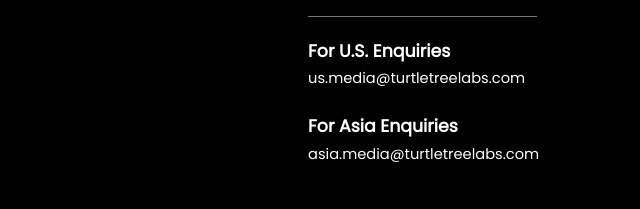
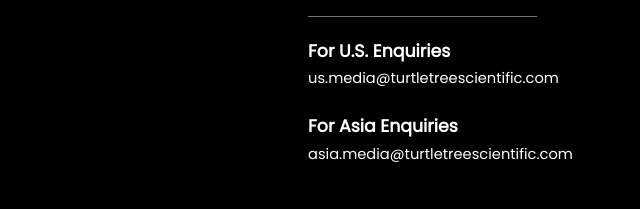
Before and after one commit to Syed-Adnan-Tariq/RedwoodBiologics, a plain HTML site: page index.html in a window 1280 px wide. Shown: the part 2929-3138 px from the top of the page, 640-1280 px from the left. Drawn offline with nearby package versions, Linux system fonts and the light colour scheme; a script that the page names is missing.

Commit message:
turtletreelabs changed to turtletreescientific in footer

```diff
--- a/index.html
+++ b/index.html
@@ -249,11 +249,11 @@
         <div class="enquries-row row">
           <div class="contact-section-1">
             <h5 class="f-section2-title">For U.S. Enquiries</h5>
-            <p class="f-section2-text">us.media@turtletreelabs.com</p>
+            <p class="f-section2-text">us.media@turtletreescientific.com</p>
           </div>
           <div class="contact-section-2">
             <h5 class="f-section2-title">For Asia Enquiries</h5>
-            <p class="f-section2-text">asia.media@turtletreelabs.com</p>
+            <p class="f-section2-text">asia.media@turtletreescientific.com</p>
           </div>
         </div>
       </div>
@@ -265,11 +265,11 @@
         <div class="enquries-row row">
           <div class="contact-section-1 col-sm-12 mobile-text-center">
             <h5 class="f-section2-title">For U.S. Enquiries</h5>
-            <p class="f-section2-text">us.media@turtletreelabs.com</p>
+            <p class="f-section2-text">us.media@turtletreescientific.com</p>
           </div>
           <div class="contact-section-2 col-sm-12 mobile-text-center">
             <h5 class="f-section2-title">For Asia Enquiries</h5>
-            <p class="f-section2-text">asia.media@turtletreelabs.com</p>
+            <p class="f-section2-text">asia.media@turtletreescientific.com</p>
           </div>
         </div>
         <hr class="line_row line_row1 mobile-footer" />
```
